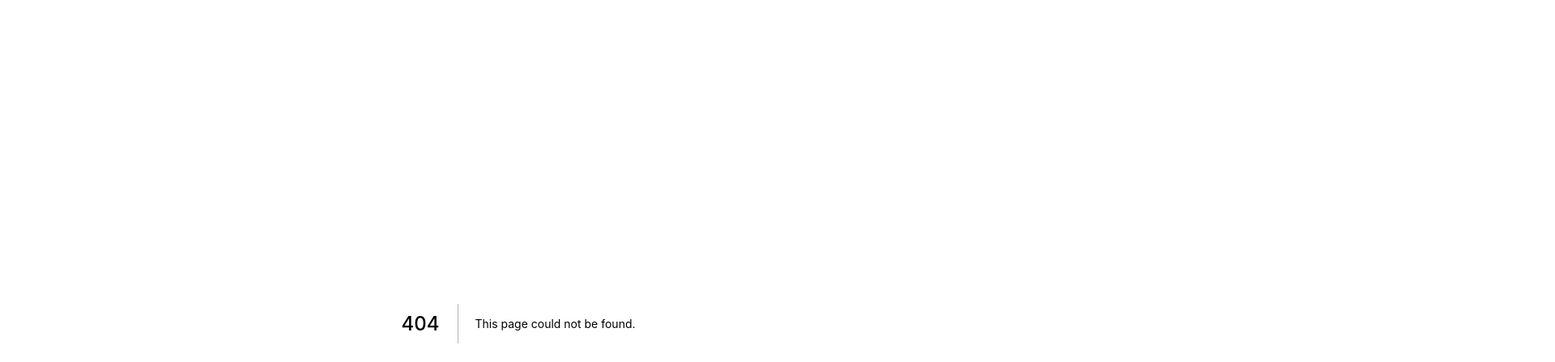
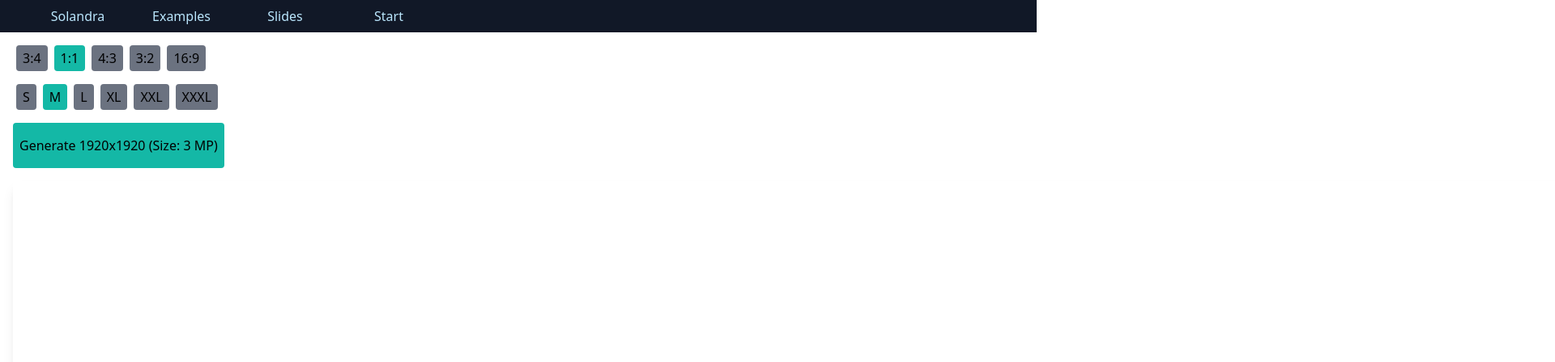
Before and after one commit to jamesporter/solandra, a Next.js app: page /export in a window 1280 px wide. Before the commit this address had no page. Shown: the top 448 px of the page at 81% size, 1920 px wide, since content can reach past the window. Built offline with nearby package versions, Linux system fonts and the light colour scheme.

Commit message:
final major thing back again

```diff
--- a/pages/advanced-paths.tsx
+++ b/pages/advanced-paths.tsx
@@ -1,4 +1,3 @@
-import React from "react"
 import { Main } from "../src/views/Main"
 
 const MainPage = () => <Main category="Advanced Paths" />
--- a/pages/animated.tsx
+++ b/pages/animated.tsx
@@ -1,4 +1,3 @@
-import React from "react"
 import { Main } from "../src/views/Main"
 
 const MainPage = () => <Main category="Animated" />
--- a/pages/api-samples.tsx
+++ b/pages/api-samples.tsx
@@ -1,4 +1,3 @@
-import React from "react"
 import { Main } from "../src/views/Main"
 
 const MainPage = () => <Main category="API Samples" />
--- /dev/null
+++ b/pages/export.tsx
@@ -0,0 +1,110 @@
+import { useState, useRef } from "react"
+import Header from "../src/components/Header"
+import SelectFromChoice from "../src/components/SelectFromChoice"
+import {
+  aspectRatioChoices,
+  defaultAspectRatio,
+  defaultSize,
+  sizeChoices,
+} from "../src/config"
+import sketches from "../src/examples/sketches"
+import { SCanvas } from "../src/lib"
+import { getNumber, getSketchCategory, getSketchIdx } from "../src/util"
+import { SEED_KEY, TIME_KEY } from "./view"
+
+function downloadURI(uri: string, name: string) {
+  let link = document.createElement("a")
+  link.download = name
+  link.href = uri
+  document.body.appendChild(link)
+  link.click()
+  document.body.removeChild(link)
+}
+
+export default function Export() {
+  const seed = getNumber(SEED_KEY) || 1
+  const time = getNumber(TIME_KEY) || 0
+  const [aspectRatio, setAspectRatio] = useState(defaultAspectRatio)
+  const [size, setSize] = useState(defaultSize)
+  const [data, setData] = useState<string | null>(null)
+  const previewRef = useRef<HTMLCanvasElement | null>(null)
+  const sketchNo = getSketchIdx()
+  const category = getSketchCategory() || "Highlights"
+  const sketch = sketches[category].sketches[sketchNo || 0]
+
+  const w = size
+  const h = Math.floor(size / aspectRatio)
+
+  const generate = () => {
+    const ctx =
+      previewRef.current &&
+      (previewRef.current.getContext("2d") as CanvasRenderingContext2D)
+    if (ctx) {
+      ctx.clearRect(0, 0, w, h)
+      const pts = new SCanvas(
+        ctx,
+        {
+          width: w,
+          height: h,
+        },
+        seed,
+        time
+      )
+      sketch.sketch(pts)
+      setData(previewRef.current && previewRef.current.toDataURL())
+    }
+  }
+
+  return (
+    <>
+      <Header />
+      <div className="p-4">
+        <SelectFromChoice
+          value={aspectRatio}
+          choices={aspectRatioChoices}
+          onSelect={setAspectRatio}
+        />
+
+        <SelectFromChoice
+          value={size}
+          choices={sizeChoices}
+          onSelect={setSize}
+          tailwindContainerClasses="pt-4"
+        />
+
+        <button
+          onClick={generate}
+          className="bg-teal-500 hover:bg-teal-600 focus:outline-none focus:shadow-outline px-2 py-4 rounded mt-4"
+        >
+          Generate {w}x{h} (Size: {Math.floor((w * h) / 1000000)} MP)
+        </button>
+
+        {data && (
+          <>
+            <a
+              onClick={() => {
+                downloadURI(data, "sol.png")
+              }}
+              className="ml-2 bg-teal-500 hover:bg-teal-600 focus:outline-none focus:shadow-outline px-4 py-4 rounded mt-4 inline-block"
+            >
+              Save
+            </a>
+            <p>
+              Browser support for saving varies e.g. Chrome rejects large image
+              sizes (but will allow right click/save as), Safari is slower to
+              render (and fails at larger sizes) but will allow saving of larger
+              images.
+            </p>
+          </>
+        )}
+
+        <canvas
+          width={size}
+          height={size / aspectRatio}
+          ref={previewRef}
+          className="shadow-lg hover:shadow-2xl bg-white my-4"
+        />
+      </div>
+    </>
+  )
+}
--- a/src/examples/sketches.ts
+++ b/src/examples/sketches.ts
@@ -54,3 +54,7 @@ framework. Click on Source Code to see how things work.`,
 }
 
 export default sketches
+
+export const sketchKinds = Object.keys(sketches) as SketchKind[]
+
+export type SketchKind = keyof typeof sketches
--- a/src/util.ts
+++ b/src/util.ts
@@ -1,3 +1,5 @@
+import { SketchKind, sketchKinds } from "./examples/sketches"
+
 export const getNumber = (key: string): number | null => {
   const raw = global.localStorage && localStorage.getItem(key)
   if (raw) {
@@ -45,12 +47,17 @@ export const getSketchIdx = (): null | number => {
   }
 }
 
-export const getSketchCategory = (): null | number => {
+export const getSketchCategory = (): SketchKind => {
   try {
     const params = new URL(document.location).searchParams
-    return params.get("category")
+    const k = params.get("category")
+    if (sketchKinds.includes(k as any)) {
+      return k as SketchKind
+    } else {
+      return "Highlights"
+    }
   } catch (ex) {
-    return null
+    return "Highlights"
   }
 }
 
```
